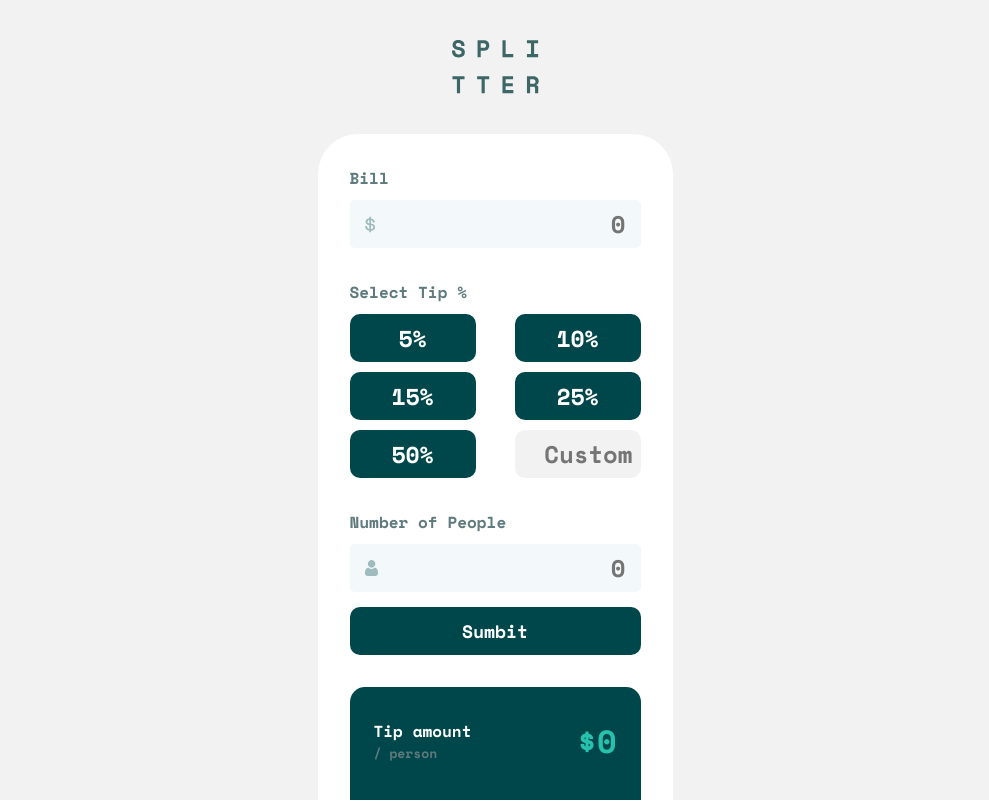
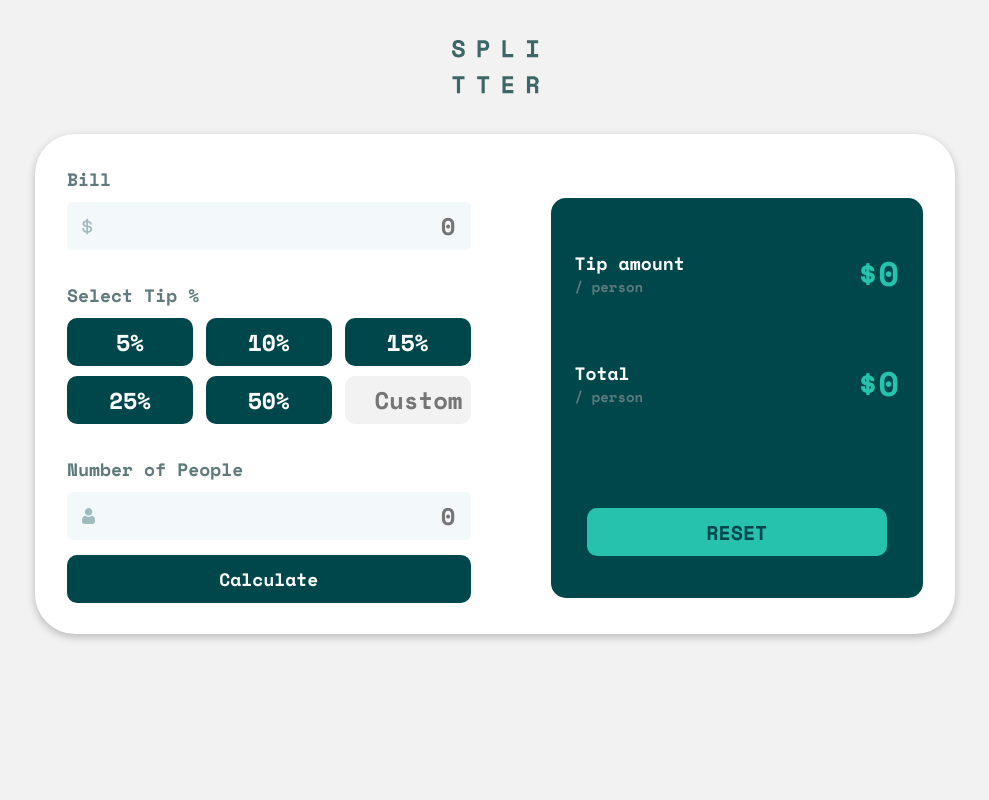
Before and after one commit to Datodia/tip-calculator, a React (Create React App) app: page / in a window 1280 px wide. Shown: the top 800 px of the page, without its empty margins (145-1134 px from the left). Built offline with nearby package versions, Linux system fonts and the light colour scheme.

Commit message:
feat: add responsive

```diff
--- a/src/App.css
+++ b/src/App.css
@@ -21,3 +21,22 @@
   background-color: var(--green);
   padding: 30px 24px 24px 24px;
 }
+
+@media screen and (min-width: 940px) {
+  .main-div {
+    display: flex;
+    width: 920px;
+    height: 500px;
+    gap: 80px;
+    box-shadow: rgba(0, 0, 0, 0.24) 0px 3px 8px;
+  }
+
+  .calculator {
+    width: 500px;
+  }
+
+  .result {
+    width: 450px;
+    height: 400px;
+  }
+}
--- a/src/App.js
+++ b/src/App.js
@@ -13,6 +13,7 @@ function App() {
   const [percent, setPercent] = useState(0)
   const [amount, setAmount] = useState(0.00)
   const [result, setResult] = useState(0)
+  const [active, setActive] = useState(0)
 
   const billChange = (e) => {
     setBill(Number(e.target.value))
@@ -26,16 +27,16 @@ function App() {
     <div className="container">
       <div className='title'><img src='assets/logo.svg' /></div>
       <div className='main-div'>
-        <div>
+        <div className='calculator'>
           <Input name={'Bill'} img={'assets/dollar.svg'} handleChange={billChange} value={bill} />
-          <Button setPercent={setPercent} />
+          <Button setPercent={setPercent} active={active} setActive={setActive} />
           <Input name={'Number of People'} img={'assets/person.svg'} handleChange={personChange} error="Can't be zero" person={person} value={person} />
           <Submit bill={bill} person={person} setResult={setResult} percent={percent} setPerson={setPerson} setAmount={setAmount} />
         </div>
         <div className='result' >
           <Person amount={amount} />
           <Total result={result} />
-          <Reset setAmount={setAmount} setResult={setResult} setBill={setBill} setPerson={setPerson} setPercent={setPercent} />
+          <Reset setAmount={setAmount} setResult={setResult} setBill={setBill} setPerson={setPerson} setPercent={setPercent} setActive={setActive} />
         </div>
       </div>
     </div>
--- a/src/components/Button/Button.js
+++ b/src/components/Button/Button.js
@@ -1,10 +1,12 @@
-import React from 'react'
+import React, { useState } from 'react'
 import styles from './Button.module.css'
 
-export const Button = ({ setPercent }) => {
+export const Button = ({ setPercent, active, setActive }) => {
+
 
     const handleClick = (e) => {
         setPercent(e.value)
+        setActive(e.id)
     }
 
     const handleChange = (e) => {
@@ -34,12 +36,17 @@ export const Button = ({ setPercent }) => {
         }
     ]
 
+
+
     return (
         <>
             <h1 className={styles.title}>Select Tip %</h1>
             <div className={styles.wrapper} >
                 {buttons.map((elem) => {
-                    return <button className={styles.button} onClick={() => handleClick(elem)}>{elem.value}%</button>
+                    return <button style={{ backgroundColor: active === elem.id ? "var(--focus)" : null }} className={styles.button}
+                        onClick={() =>
+                            handleClick(elem)
+                        }>{elem.value}%</button>
                 })}
                 <input type='number' placeholder='Custom' onChange={handleChange} />
             </div>
--- a/src/components/Button/Button.module.css
+++ b/src/components/Button/Button.module.css
@@ -16,20 +16,12 @@
     border-radius: 10px;
 }
 
-/* .active {
-    background-color: var(--focus);
-    color: var(--green);
-} */
 
 .button:hover {
     background-color: var(--hover);
     color: var(--green);
 }
 
-/* .button:focus {
-    background-color: var(--focus);
-    color: var(--green);
-} */
 
 .wrapper input {
     width: 126px;
@@ -55,3 +47,9 @@
     color: var(--grey);
     margin-bottom: 10px;
 }
+
+@media screen and (min-width: 940px) {
+    .title {
+        font-size: 18px;
+    }
+}
--- a/src/components/Input/Input.js
+++ b/src/components/Input/Input.js
@@ -2,15 +2,11 @@ import React from 'react'
 import styles from './Input.module.css'
 
 export const Input = ({ name, img, handleChange, error, person, value }) => {
-
-
-
     return (
         <div>
             <div className={styles.titleDiv}>
                 <h1 className={styles.title}>{name}</h1>
                 {person == 0 ? <h1 className={styles.error}>{error}</h1> : null}
-                {/* <h1 className={styles.error}>{error}</h1> */}
             </div>
 
             <div className={styles.wrapper}>
--- a/src/components/Input/Input.module.css
+++ b/src/components/Input/Input.module.css
@@ -54,3 +54,10 @@ input::-webkit-outer-spin-button,
 input::-webkit-inner-spin-button {
     -webkit-appearance: none;
 }
+
+
+@media screen and (min-width: 940px) {
+    .title {
+        font-size: 18px;
+    }
+}
--- a/src/components/Person/Person.module.css
+++ b/src/components/Person/Person.module.css
@@ -18,3 +18,23 @@ h1 {
     font-size: 32px;
     color: var(--focus);
 }
+
+@media screen and (min-width: 940px) {
+    .wrapper {
+        margin-top: 20px;
+    }
+
+    .title h1 {
+        font-size: 18px;
+    }
+
+    .title p {
+        font-size: 14px;
+        color: var(--grey);
+    }
+
+    h1 {
+        font-size: 34px;
+        color: var(--focus);
+    }
+}
--- a/src/components/Reset/Reset.js
+++ b/src/components/Reset/Reset.js
@@ -1,7 +1,7 @@
 import React from 'react'
 import styles from './Reset.module.css'
 
-export const Reset = ({ setAmount, setResult, setBill, setPerson, setPercent }) => {
+export const Reset = ({ setAmount, setResult, setBill, setPerson, setPercent, setActive }) => {
 
     const handleClick = () => {
         setAmount(0.00)
@@ -9,6 +9,7 @@ export const Reset = ({ setAmount, setResult, setBill, setPerson, setPercent })
         setBill("")
         setPerson("")
         setPercent(0)
+        setActive(0)
     }
 
     return (
--- a/src/components/Reset/Reset.module.css
+++ b/src/components/Reset/Reset.module.css
@@ -24,3 +24,13 @@ button:hover {
 button:focus {
     background-color: var(--disable);
 }
+
+@media screen and (min-width: 940px) {
+    .wrapper {
+        margin-top: 100px;
+    }
+
+    button {
+        width: 300px;
+    }
+}
--- a/src/components/Sumbit/Submit.js
+++ b/src/components/Sumbit/Submit.js
@@ -19,7 +19,7 @@ export const Submit = ({ bill, person, setResult, percent, setPerson, setAmount
 
     return (
         <div>
-            <button className={styles.button} onClick={handleClick}>Sumbit</button>
+            <button className={styles.button} onClick={handleClick}>Calculate</button>
         </div>
     )
 }
--- a/src/components/Total/Total.module.css
+++ b/src/components/Total/Total.module.css
@@ -19,3 +19,23 @@ h1 {
     font-size: 32px;
     color: var(--focus);
 }
+
+@media screen and (min-width: 940px) {
+    .wrapper {
+        margin-top: 60px;
+    }
+
+    .title h1 {
+        font-size: 18px;
+    }
+
+    .title p {
+        font-size: 14px;
+        color: var(--grey);
+    }
+
+    h1 {
+        font-size: 34px;
+        color: var(--focus);
+    }
+}
```
